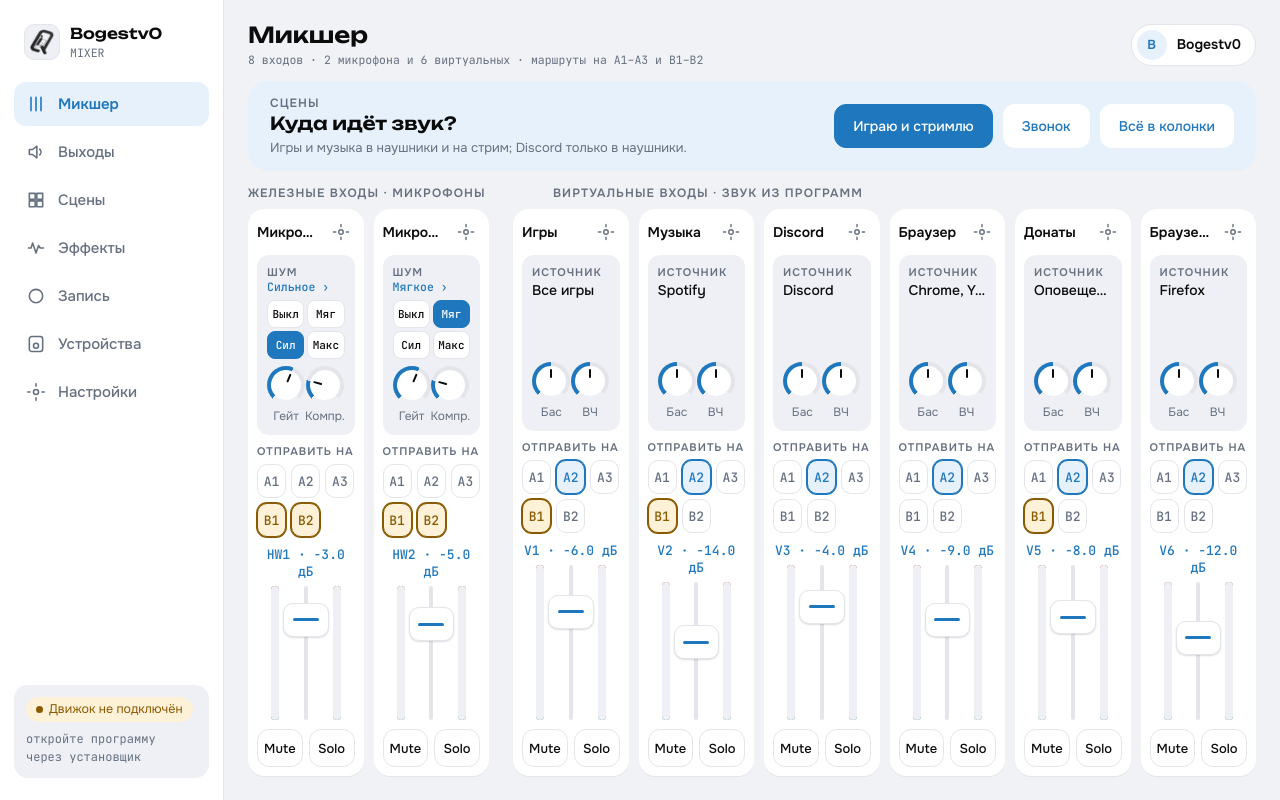
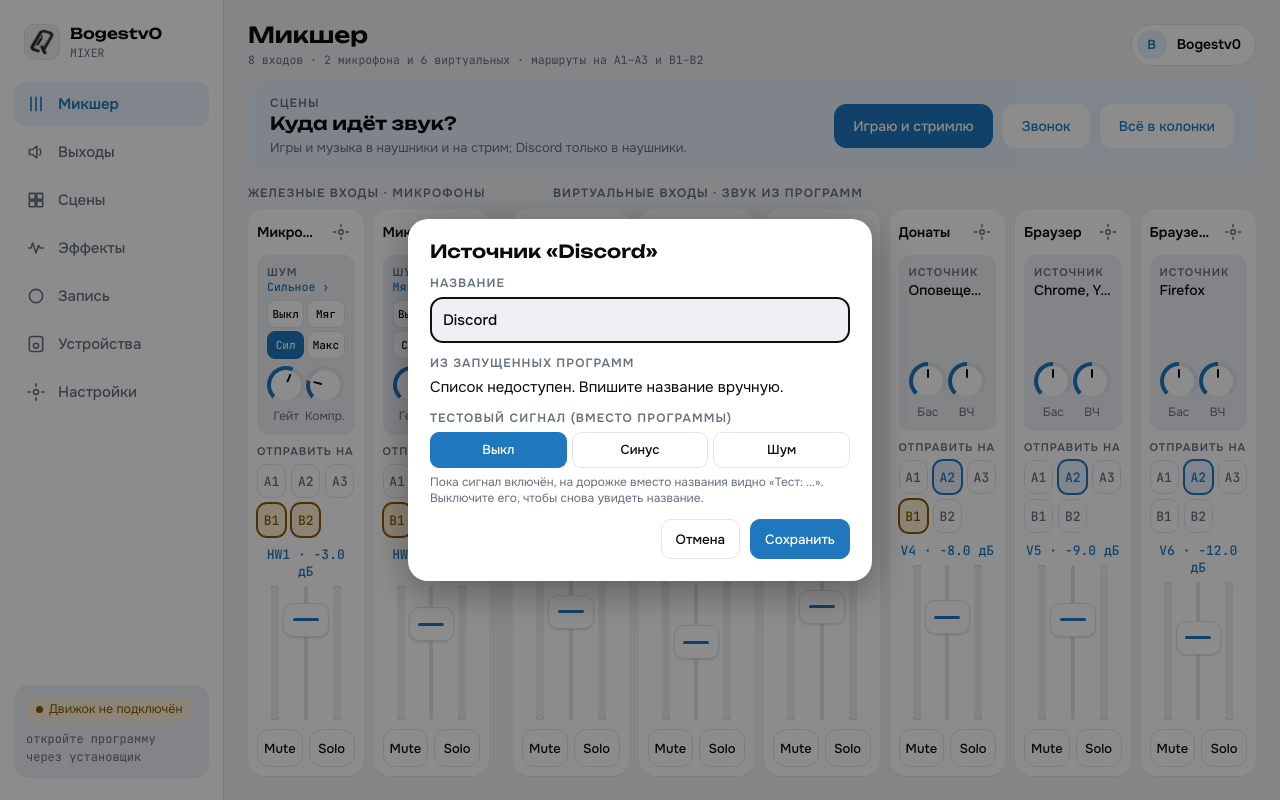
Before and after one commit to Bogestv0/Bogestv0-MIXER, a website: page app/main.html in a window 1280 px wide. Both pictures are taken after a click on the element "Нажмите: тестовый сигнал вместо программы (выкл → синус → шу". Drawn offline with Linux system fonts and the light colour scheme; no server answers.

Commit message:
Add files via upload

```diff
--- a/app/bridge.js
+++ b/app/bridge.js
@@ -11,17 +11,17 @@
     { name: 'Игры', tag: 'V1', source: 'Все игры' },
     { name: 'Музыка', tag: 'V2', source: 'Spotify' },
     { name: 'Discord', tag: 'V3', source: 'Discord' },
-    { name: 'Браузер', tag: 'V4', source: 'Chrome, YouTube' },
-    { name: 'Донаты', tag: 'V5', source: 'Оповещения о донатах' },
+    { name: 'Донаты', tag: 'V4', source: 'Оповещения о донатах' },
+    { name: 'Браузер', tag: 'V5', source: 'Chrome, YouTube' },
     { name: 'Браузер 2', tag: 'V6', source: 'Firefox' }
   ];
   // Маски маршрутов: A1=1, A2=2, A3=4, B1=8, B2=16.
   const SCENES_DEFAULT = [
-    { id: 'play', name: 'Играю и стримлю', desc: 'Игры и музыка в наушники и на стрим; Discord только в наушники.', routes: [24, 24, 10, 10, 2, 2, 10, 2] },
+    { id: 'play', name: 'Играю и стримлю', desc: 'Игры и музыка в наушники и на стрим; Discord только в наушники.', routes: [24, 24, 10, 10, 2, 10, 2, 2] },
     { id: 'call', name: 'Звонок', desc: 'Микрофоны на звонок, всё остальное только в наушники.', routes: [24, 24, 2, 2, 2, 2, 2, 2] },
     { id: 'spk', name: 'Всё в колонки', desc: 'Все программы в колонки, микрофоны на стрим и звонки.', routes: [24, 24, 1, 1, 1, 1, 1, 1] }
   ];
-  const GAIN_DEFAULTS = [-3, -5, -6, -14, -4, -9, -8, -12];
+  const GAIN_DEFAULTS = [-3, -5, -6, -14, -4, -8, -9, -12];  // Донаты и Браузер поменялись местами (см. STRIP_DEFAULTS), громкость по умолчанию идёт за названием
   // Микрофоны (этап 4). g: усиление 0..30 дБ; gate: порог гейта −80..−20 (−80 = выкл); hpf: фильтр низких 20..300 Гц (20 = выкл);
   // comp: степень компрессора 1..10 (1 = выкл); ns: шумодав 0 выкл / 1 мягкое / 2 сильное / 3 максимум; amt: сила шумодава, %.
   const NS_AMT = [0, 50, 70, 100];     // сила по умолчанию для каждого режима
@@ -52,7 +52,7 @@
     meters: null,
     lastError: '',
     settings: null,
-    SLOTS, PADS, STRIP_DEFAULTS, MIC_DEFAULTS, NS_AMT, AUDIO_DEFAULTS, APP_DEFAULTS,
+    SLOTS, PADS, STRIP_DEFAULTS, GAIN_DEFAULTS, MIC_DEFAULTS, NS_AMT, AUDIO_DEFAULTS, APP_DEFAULTS,
     on(fn) { listeners.add(fn); return () => listeners.delete(fn); }
   });
 
@@ -222,6 +222,16 @@
   B.setMute = (i, on) => B.send(`set strip ${i} mute ${on ? 1 : 0}`);
   B.setSolo = (i, on) => B.send(`set strip ${i} solo ${on ? 1 : 0}`);
   B.setSrc = (i, name) => B.send(`set strip ${i} src ${name}`);
+  // Список запущенных программ для окна «Источник» (только для подписи дорожки, звук он не переключает).
+  B.listProcesses = async function () {
+    if (B.mode === 'tauri') {
+      try { return JSON.parse(await T.core.invoke('list_processes')); } catch (e) { return []; }
+    }
+    if (B.mode === 'dev') {
+      try { const r = await fetch('/processes'); return r.ok ? await r.json() : []; } catch (e) { return []; }
+    }
+    return [];
+  };
   // Шины: 0..2 = A1..A3, 3..4 = B1, B2. Фейдер −48…+12 дБ.
   B.setBusGain = (k, db) => B.send(`set bus ${k} gain ${db}`);
   B.setBusMute = (k, on) => B.send(`set bus ${k} mute ${on ? 1 : 0}`);
--- a/app/main.html
+++ b/app/main.html
@@ -158,7 +158,7 @@
     const scene = S.scenes.find((x) => x.id === S.active);
     const firstVirtual = S.strips.findIndex((d, i) => i >= 2 && !d.hidden);   // перед ним отступ между микрофонами и виртуальными
     const strips = S.strips.map((d, i) => d.hidden ? null : ({ d, i })).filter(Boolean).map(({ d, i }) => {
-      const e = st ? st.strips[i] : { g: [-3, -5, -6, -14, -4, -9, -8, -12][i], m: 0, s: 0, r: scene ? scene.routes[i] : 0, src: 0 };
+      const e = st ? st.strips[i] : { g: B.GAIN_DEFAULTS[i], m: 0, s: 0, r: scene ? scene.routes[i] : 0, src: 0 };
       const isMic = i < 2;
       const mic = isMic ? B.micOf(i) : null;
       const ns = isMic ? (mic.ns || 0) : 0;
--- a/app/mixer.js
+++ b/app/mixer.js
@@ -24,10 +24,82 @@
       case 'solo': if (e) B.setSolo(i, !e.s); break;
       case 'route': if (e) B.setRoute(i, +el.dataset.k, !((e.r >> +el.dataset.k) & 1)); break;
       case 'scene': B.applyScene(el.dataset.id); break;
-      case 'src': if (e) B.setSrc(i, ['sine', 'noise', 'off'][e.src === 0 ? 0 : e.src === 1 ? 1 : 2]); break;
+      case 'src': openSourceModal(i); break;
       case 'ns': B.setNs(i, +el.dataset.v); break;   // режим шумодава: звук меняется сразу
     }
   });
+
+  /* ---------- окно «Источник»: название вручную или из списка запущенных программ ---------- */
+  function openSourceModal(i) {
+    const strip = B.settings.strips[i];
+    if (!strip) return;
+    const e = st() && st().strips[i];
+    const wrap = document.createElement('div');
+    wrap.id = 'src-modal';
+    wrap.style.cssText = 'position:fixed;inset:0;background:rgba(0,0,0,.45);display:flex;align-items:center;justify-content:center;z-index:60';
+    const box = document.createElement('div');
+    box.setAttribute('role', 'dialog');
+    box.setAttribute('aria-label', 'Источник дорожки «' + strip.name + '»');
+    box.style.cssText = "width:min(420px,92vw);max-height:80vh;display:flex;flex-direction:column;gap:12px;background:var(--surface);color:var(--fg);border-radius:20px;padding:22px;box-shadow:0 10px 40px rgba(0,0,0,.35);font:400 15px/1.4 'Onest',sans-serif";
+    const btn = "min-height:40px;padding:0 14px;border-radius:10px;font:500 13.5px 'Onest',sans-serif;border:1px solid var(--line);background:var(--surface);color:var(--fg);cursor:pointer;text-align:left";
+    const lab = "font:600 12px 'Onest',sans-serif;text-transform:uppercase;letter-spacing:.09em;color:var(--muted)";
+    box.innerHTML = `
+      <div style="font:600 18px/1.2 'Unbounded',sans-serif">Источник «${strip.name}»</div>
+      <label style="display:flex;flex-direction:column;gap:6px"><span style="${lab}">Название</span><input id="sm-text" maxlength="40" style="min-height:44px;padding:0 12px;border-radius:12px;border:1px solid var(--line);background:var(--surface-2);color:var(--fg);font:500 15px 'Onest',sans-serif"></label>
+      <div style="display:flex;flex-direction:column;gap:6px;min-height:0">
+        <span style="${lab}">Из запущенных программ</span>
+        <div id="sm-list" style="display:flex;flex-direction:column;gap:5px;overflow:auto;max-height:220px">Ищу программы…</div>
+      </div>
+      <div style="display:flex;flex-direction:column;gap:6px">
+        <span style="${lab}">Тестовый сигнал (вместо программы)</span>
+        <div style="display:grid;grid-template-columns:repeat(3,1fr);gap:5px">
+          <button id="sm-t0" style="min-height:36px;border-radius:9px;font:500 13px 'Onest',sans-serif">Выкл</button>
+          <button id="sm-t1" style="min-height:36px;border-radius:9px;font:500 13px 'Onest',sans-serif">Синус</button>
+          <button id="sm-t2" style="min-height:36px;border-radius:9px;font:500 13px 'Onest',sans-serif">Шум</button>
+        </div>
+        <span style="font-size:12px;color:var(--muted)">Пока сигнал включён, на дорожке вместо названия видно «Тест: …». Выключите его, чтобы снова увидеть название.</span>
+      </div>
+      <div style="display:flex;gap:10px;justify-content:flex-end"><button id="sm-cancel" style="${btn};text-align:center">Отмена</button><button id="sm-ok" style="${btn};text-align:center;background:var(--signal);color:var(--signal-ink);border-color:var(--signal)">Сохранить</button></div>`;
+    wrap.append(box);
+    document.body.append(wrap);
+    const q = (id) => box.querySelector(id);
+    q('#sm-text').value = strip.source || '';
+    const on = 'background:var(--signal);color:var(--signal-ink);border:1px solid var(--signal)';
+    const off = 'background:var(--surface);color:var(--fg);border:1px solid var(--line)';
+    const paintTest = () => {
+      const v = (e && e.src) || 0;
+      ['t0', 't1', 't2'].forEach((id, k) => { q('#sm-' + id).style.cssText += ';' + (v === k ? on : off); });
+    };
+    paintTest();
+    [['t0', 'off'], ['t1', 'sine'], ['t2', 'noise']].forEach(([id, cmd]) => {
+      q('#sm-' + id).onclick = () => { B.setSrc(i, cmd); if (st() && st().strips[i]) st().strips[i].src = { off: 2, sine: 0, noise: 1 }[cmd]; paintTest(); };
+    });
+    const close = () => { document.removeEventListener('keydown', onKey, true); wrap.remove(); rerender(); };
+    const onKey = (ev) => { if (ev.key === 'Escape') close(); };
+    document.addEventListener('keydown', onKey, true);
+    q('#sm-cancel').onclick = close;
+    wrap.addEventListener('pointerdown', (ev) => { if (ev.target === wrap) close(); });
+    q('#sm-ok').onclick = () => {
+      const v = q('#sm-text').value.trim().slice(0, 40);
+      strip.source = v || B.STRIP_DEFAULTS[i].source;
+      B.saveSettings();
+      close();
+    };
+    B.listProcesses().then((names) => {
+      const list = q('#sm-list');
+      if (!wrap.isConnected) return;
+      if (!names.length) { list.textContent = 'Список недоступен. Впишите название вручную.'; return; }
+      list.innerHTML = '';
+      names.forEach((name) => {
+        const b = document.createElement('button');
+        b.textContent = name;
+        b.style.cssText = btn;
+        b.onclick = () => { q('#sm-text').value = name; };
+        list.append(b);
+      });
+    }).catch(() => { if (wrap.isConnected) q('#sm-list').textContent = 'Список недоступен. Впишите название вручную.'; });
+    q('#sm-text').focus();
+  }
 
   /* ---------- фейдеры ---------- */
   function flush() {
```
Also changed, not shown: 1 other file.
